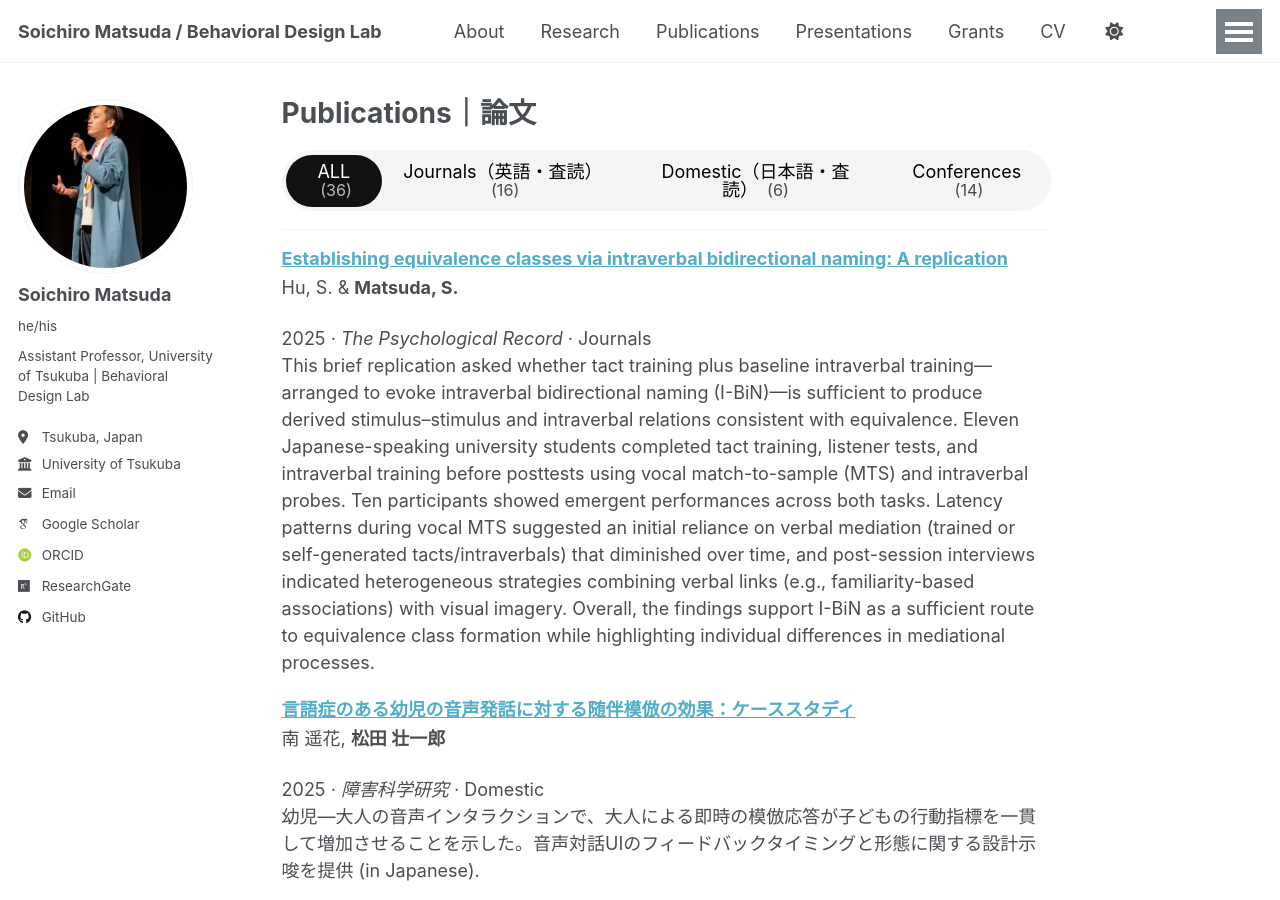
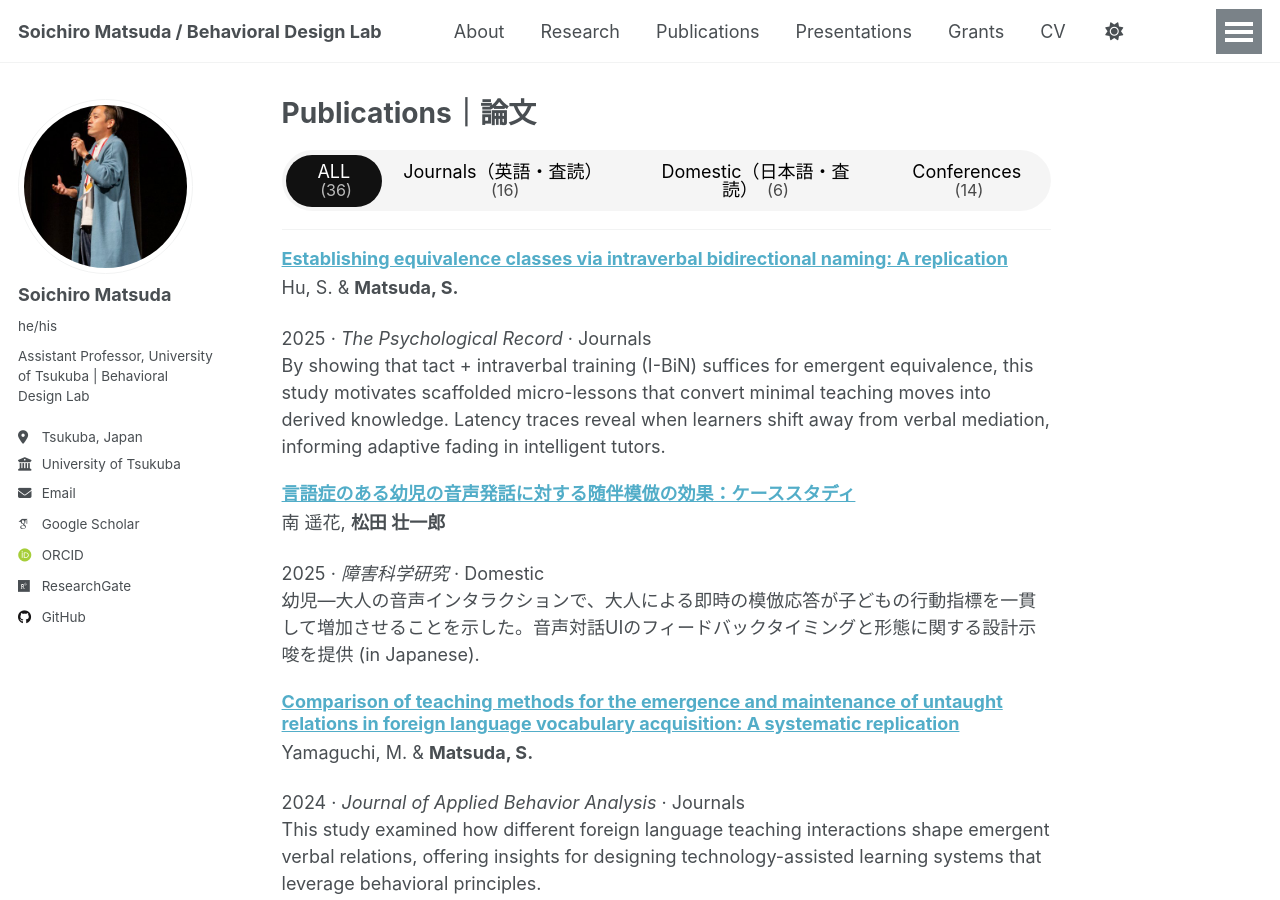
Before and after one commit to BehavioralDesignerMatsuda/BehavioralDesignerMatsuda.github.io, a Jekyll site: the page built from _pages/publications.md, in a window 1280 px wide and 900 px high. Built offline with Jekyll 4.4.1, drawn with Linux system fonts in a browser that asks for light colours; some web fonts are replaced; a script that is not in the unit is left out.

Commit message:
Update 2025-TPR.md

```diff
--- a/_publications/2025-TPR.md
+++ b/_publications/2025-TPR.md
@@ -6,5 +6,5 @@ venue: "The Psychological Record"
 category: journals      # ← ここが見出しに対応
 paperurl: "https://doi.org/10.1007/s40732-025-00659-8"
 citation: "Hu, S. & Matsuda, S. (2025). Establishing Equivalence Classes via Intraverbal Bidirectional Naming: A Replication. The Psychological Record. https://doi.org/10.1007/s40732-025-00659-8"
-excerpt: "This brief replication asked whether tact training plus baseline intraverbal training—arranged to evoke intraverbal bidirectional naming (I-BiN)—is sufficient to produce derived stimulus–stimulus and intraverbal relations consistent with equivalence. Eleven Japanese-speaking university students completed tact training, listener tests, and intraverbal training before posttests using vocal match-to-sample (MTS) and intraverbal probes. Ten participants showed emergent performances across both tasks. Latency patterns during vocal MTS suggested an initial reliance on verbal mediation (trained or self-generated tacts/intraverbals) that diminished over time, and post-session interviews indicated heterogeneous strategies combining verbal links (e.g., familiarity-based associations) with visual imagery. Overall, the findings support I-BiN as a sufficient route to equivalence class formation while highlighting individual differences in mediational processes."
+excerpt: "By showing that tact + intraverbal training (I-BiN) suffices for emergent equivalence, this study motivates scaffolded micro-lessons that convert minimal teaching moves into derived knowledge. Latency traces reveal when learners shift away from verbal mediation, informing adaptive fading in intelligent tutors."
 ---
```
